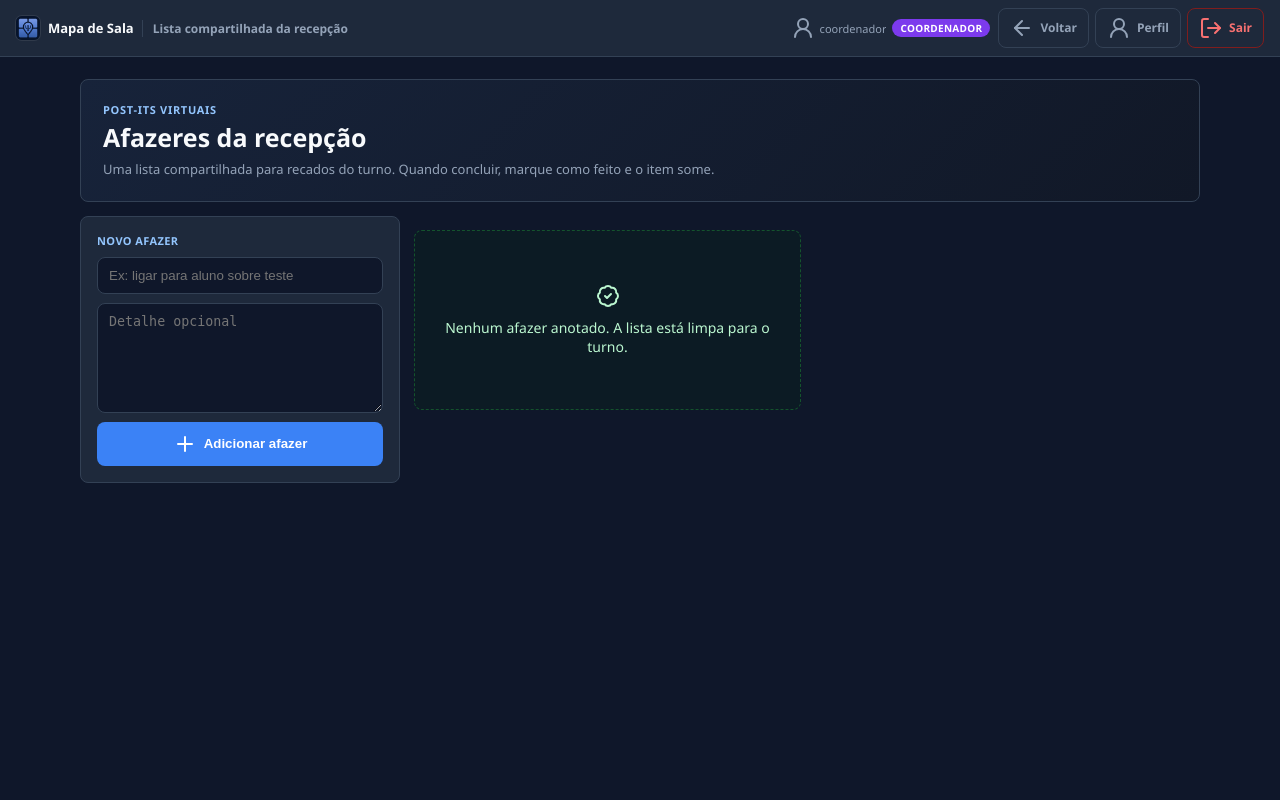
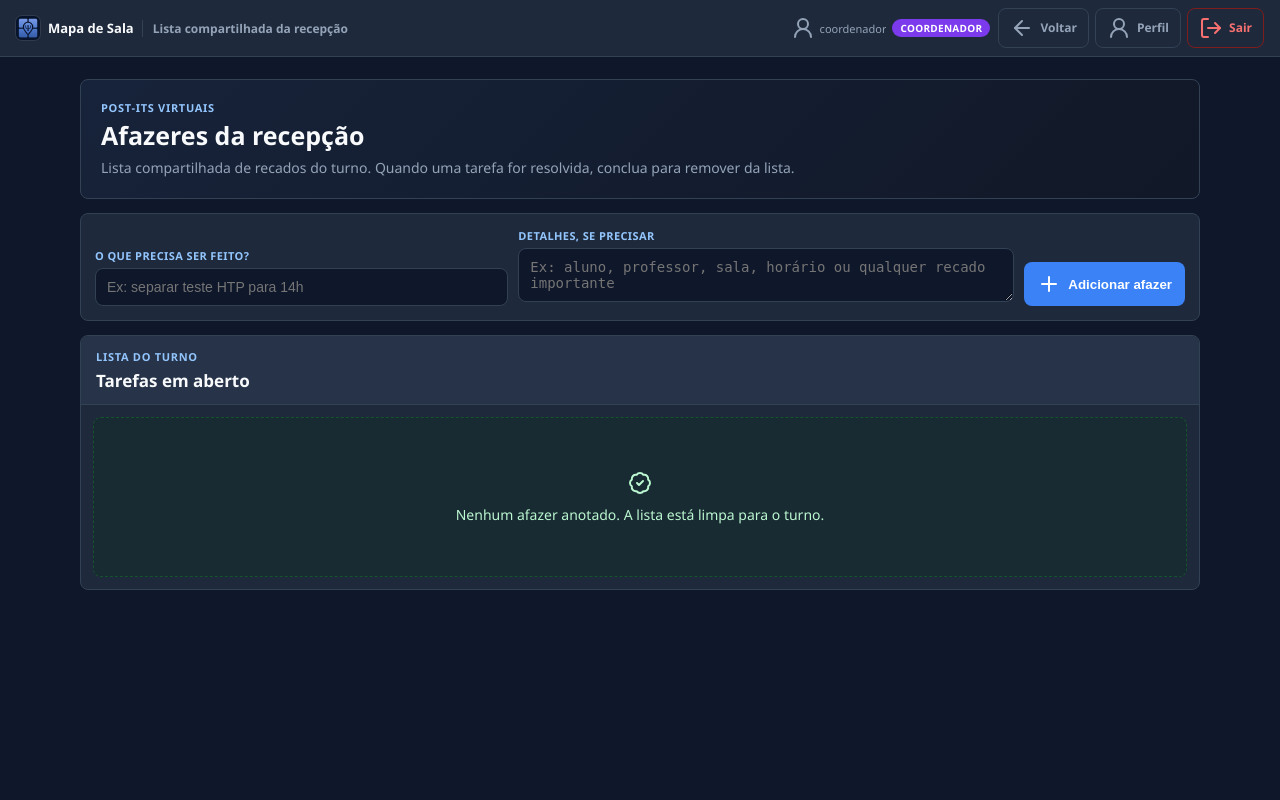
Before and after one commit to victorgtostes87/mapa_sala, a Flask app: page /afazeres in a window 1280 px wide. Run offline with Flask 3, Linux system fonts and the light colour scheme; a user stored in the database is signed in; data that the repository does not hold is empty.

Commit message:
Melhora tela de afazeres da recepcao

```diff
--- /dev/null
+++ b/static/css/afazeres.css
@@ -0,0 +1,273 @@
+:root{
+  --bg:#0f172a;
+  --surface:#1e293b;
+  --surface2:#263348;
+  --surface3:#111827;
+  --border:#334155;
+  --text:#e2e8f0;
+  --text2:#94a3b8;
+  --accent:#3b82f6;
+  --success:#16a34a;
+  --warning:#f59e0b;
+  --radius:8px;
+}
+
+*{box-sizing:border-box;margin:0;padding:0}
+
+body{
+  min-height:100vh;
+  background:var(--bg);
+  color:var(--text);
+  font-family:"Segoe UI",system-ui,sans-serif;
+  font-size:14px;
+}
+
+.todo-page{
+  max-width:1160px;
+  margin:0 auto;
+  padding:22px 20px 36px;
+}
+
+.hero{
+  background:linear-gradient(135deg,#17233a,#111827);
+  border:1px solid var(--border);
+  border-radius:var(--radius);
+  padding:20px;
+  margin-bottom:14px;
+}
+
+.eyebrow{
+  color:#93c5fd;
+  text-transform:uppercase;
+  letter-spacing:.7px;
+  font-size:11px;
+  font-weight:800;
+  margin-bottom:6px;
+}
+
+h1{font-size:25px;color:#f8fafc;line-height:1.15}
+h2{font-size:17px;color:#f8fafc;line-height:1.25}
+
+.muted{
+  color:var(--text2);
+  line-height:1.45;
+  margin-top:8px;
+}
+
+.flash{
+  border-radius:var(--radius);
+  padding:10px 12px;
+  margin-bottom:12px;
+  font-weight:800;
+}
+
+.flash.success{background:#052e16;border:1px solid #15803d;color:#bbf7d0}
+.flash.error{background:#431407;border:1px solid #ef4444;color:#fecaca}
+
+.todo-create{
+  background:var(--surface);
+  border:1px solid var(--border);
+  border-radius:var(--radius);
+  padding:14px;
+  margin-bottom:14px;
+  display:grid;
+  grid-template-columns:1fr 1.2fr auto;
+  gap:10px;
+  align-items:end;
+}
+
+label{
+  display:block;
+  color:#93c5fd;
+  font-size:11px;
+  font-weight:900;
+  text-transform:uppercase;
+  letter-spacing:.4px;
+  margin-bottom:5px;
+}
+
+input,
+textarea{
+  width:100%;
+  background:var(--bg);
+  border:1px solid var(--border);
+  color:var(--text);
+  border-radius:var(--radius);
+  padding:10px 11px;
+  outline:none;
+  font-size:14px;
+}
+
+textarea{
+  min-height:42px;
+  max-height:120px;
+  resize:vertical;
+}
+
+input:focus,
+textarea:focus{border-color:var(--accent);box-shadow:0 0 0 3px rgba(59,130,246,.12)}
+
+.todo-create button,
+.todo-complete-form button{
+  border:0;
+  border-radius:var(--radius);
+  font-weight:900;
+  display:inline-flex;
+  align-items:center;
+  justify-content:center;
+  gap:7px;
+  cursor:pointer;
+  white-space:nowrap;
+}
+
+.todo-create button{
+  min-height:40px;
+  background:var(--accent);
+  color:#fff;
+  padding:10px 13px;
+}
+
+.todo-create button:hover{background:#2563eb}
+
+.todo-create button i,
+.todo-complete-form button i{width:16px;height:16px}
+
+.todo-section{
+  background:var(--surface);
+  border:1px solid var(--border);
+  border-radius:var(--radius);
+  overflow:hidden;
+}
+
+.section-head{
+  display:flex;
+  align-items:center;
+  justify-content:space-between;
+  gap:12px;
+  padding:13px 15px;
+  background:var(--surface2);
+  border-bottom:1px solid var(--border);
+}
+
+.todo-board{
+  display:grid;
+  grid-template-columns:repeat(2,minmax(0,1fr));
+  gap:10px;
+  padding:12px;
+}
+
+.todo-note{
+  background:var(--surface3);
+  border:1px solid var(--border);
+  border-left:4px solid var(--warning);
+  border-radius:var(--radius);
+  padding:11px;
+  display:grid;
+  grid-template-columns:1fr auto;
+  gap:10px;
+  align-items:start;
+  transition:transform .16s ease,opacity .2s ease,border-color .16s ease,background .16s ease;
+}
+
+.todo-note.has-detail{border-left-color:#3b82f6}
+
+.todo-main{
+  display:grid;
+  gap:7px;
+  min-width:0;
+}
+
+.todo-main h2{
+  font-size:15px;
+  line-height:1.25;
+  overflow-wrap:anywhere;
+}
+
+.todo-main span{
+  color:#93c5fd;
+  font-size:11px;
+  font-weight:800;
+}
+
+.detail-box{
+  background:rgba(37,99,235,.12);
+  border:1px solid rgba(96,165,250,.32);
+  border-radius:var(--radius);
+  padding:8px 9px;
+}
+
+.detail-box strong{
+  display:block;
+  color:#bfdbfe;
+  font-size:11px;
+  text-transform:uppercase;
+  letter-spacing:.35px;
+  margin-bottom:3px;
+}
+
+.detail-box p{
+  color:#cbd5e1;
+  line-height:1.35;
+  font-size:13px;
+  overflow-wrap:anywhere;
+}
+
+.todo-complete-form button{
+  min-height:36px;
+  background:#052e16;
+  border:1px solid #16a34a;
+  color:#bbf7d0;
+  padding:8px 10px;
+}
+
+.todo-complete-form button:hover{
+  background:#15803d;
+  color:#fff;
+}
+
+.todo-note.completing{
+  background:#052e16;
+  border-color:#22c55e;
+  border-left-color:#22c55e;
+  transform:scale(.99);
+  opacity:.72;
+}
+
+.empty{
+  border:1px dashed var(--border);
+  border-radius:var(--radius);
+  padding:26px 16px;
+  color:var(--text2);
+  display:flex;
+  align-items:center;
+  justify-content:center;
+  gap:10px;
+  text-align:center;
+  grid-column:1/-1;
+}
+
+.empty.positive{
+  border-color:#14532d;
+  background:rgba(5,46,22,.22);
+  color:#bbf7d0;
+}
+
+.big-empty{
+  min-height:160px;
+  flex-direction:column;
+}
+
+.empty i{width:24px;height:24px;color:#93c5fd}
+
+@media (max-width:860px){
+  .todo-page{padding:12px 10px 28px}
+  .hero{padding:18px}
+  h1{font-size:22px}
+  .todo-create{grid-template-columns:1fr}
+  input,textarea{font-size:16px;min-height:44px}
+  textarea{min-height:88px}
+  .todo-create button{width:100%;min-height:44px}
+  .todo-board{grid-template-columns:1fr}
+  .todo-note{grid-template-columns:1fr}
+  .todo-complete-form button{width:100%;min-height:42px}
+}
--- a/templates/afazeres.html
+++ b/templates/afazeres.html
@@ -6,7 +6,7 @@
   <title>Afazeres da Recepção</title>
   <script src="{{ url_for('static', filename='js/lucide.min.js') }}"></script>
   <link rel="stylesheet" href="{{ url_for('static', filename='css/nav.css') }}">
-  <link rel="stylesheet" href="{{ url_for('static', filename='css/painel_recepcao.css') }}">
+  <link rel="stylesheet" href="{{ url_for('static', filename='css/afazeres.css') }}">
 </head>
 <body>
   <nav class="app-nav">
@@ -24,7 +24,7 @@
     </div>
   </nav>
 
-  <main class="dashboard-page">
+  <main class="todo-page">
     {% with messages = get_flashed_messages(with_categories=true) %}
       {% if messages %}
         {% for cat, msg in messages %}
@@ -37,32 +37,49 @@
       <div>
         <p class="eyebrow">Post-its virtuais</p>
         <h1>Afazeres da recepção</h1>
-        <p class="muted">Uma lista compartilhada para recados do turno. Quando concluir, marque como feito e o item some.</p>
+        <p class="muted">Lista compartilhada de recados do turno. Quando uma tarefa for resolvida, conclua para remover da lista.</p>
       </div>
     </section>
 
-    <section class="todos-layout">
-      <form class="todo-create" method="post" action="/painel/tarefas">
-        <input type="hidden" name="csrf_token" value="{{ csrf_token() }}">
-        <label>Novo afazer</label>
-        <input name="titulo" placeholder="Ex: ligar para aluno sobre teste" required>
-        <textarea name="detalhe" placeholder="Detalhe opcional"></textarea>
-        <button type="submit"><i data-lucide="plus"></i> Adicionar afazer</button>
-      </form>
+    <form class="todo-create" method="post" action="/painel/tarefas">
+      <input type="hidden" name="csrf_token" value="{{ csrf_token() }}">
+      <div>
+        <label>O que precisa ser feito?</label>
+        <input name="titulo" placeholder="Ex: separar teste HTP para 14h" required>
+      </div>
+      <div>
+        <label>Detalhes, se precisar</label>
+        <textarea name="detalhe" placeholder="Ex: aluno, professor, sala, horário ou qualquer recado importante"></textarea>
+      </div>
+      <button type="submit"><i data-lucide="plus"></i> Adicionar afazer</button>
+    </form>
 
-      <section class="todo-board">
+    <section class="todo-section">
+      <div class="section-head">
+        <div>
+          <p class="eyebrow">Lista do turno</p>
+          <h2>Tarefas em aberto</h2>
+        </div>
+      </div>
+
+      <div class="todo-board">
         {% if tarefas %}
           {% for t in tarefas %}
-          <article class="todo-note">
+          <article class="todo-note {% if t.detalhe %}has-detail{% endif %}">
+            <div class="todo-main">
+              <h2>{{ t.titulo }}</h2>
+              {% if t.detalhe %}
+              <div class="detail-box">
+                <strong>Detalhes</strong>
+                <p>{{ t.detalhe }}</p>
+              </div>
+              {% endif %}
+              <span>Criado por {{ t.criado_por or 'recepção' }}</span>
+            </div>
             <form class="todo-complete-form" method="post" action="/painel/tarefas/{{ t.id }}/concluir">
               <input type="hidden" name="csrf_token" value="{{ csrf_token() }}">
-              <button type="submit" title="Concluir e apagar"><i data-lucide="check"></i></button>
+              <button type="submit"><i data-lucide="check"></i> Concluir tarefa</button>
             </form>
-            <div>
-              <h2>{{ t.titulo }}</h2>
-              {% if t.detalhe %}<p>{{ t.detalhe }}</p>{% endif %}
-              <span>Criado por {{ t.criado_por or 'recepção' }}</span>
-            </div>
           </article>
           {% endfor %}
         {% else %}
@@ -71,7 +88,7 @@
           <span>Nenhum afazer anotado. A lista está limpa para o turno.</span>
         </div>
         {% endif %}
-      </section>
+      </div>
     </section>
   </main>
 
@@ -81,20 +98,23 @@
       try {
         const origem = document.referrer ? new URL(document.referrer) : null;
         if (origem && origem.origin === window.location.origin && origem.pathname !== window.location.pathname && origem.pathname !== '/painel') {
-          window.location.href = origem.href;
+          history.back();
           return;
         }
       } catch (err) {}
       window.location.href = '/mapa';
     }
+
     lucide.createIcons();
+
     document.querySelectorAll('.todo-complete-form').forEach(function(form){
       form.addEventListener('submit', function(ev){
         var note = form.closest('.todo-note');
         if(!note || note.classList.contains('completing')) return;
         ev.preventDefault();
+        if(!confirm('Tem certeza que deseja concluir esta tarefa?')) return;
         note.classList.add('completing');
-        setTimeout(function(){ form.submit(); }, 420);
+        setTimeout(function(){ form.submit(); }, 220);
       });
     });
   </script>
```
